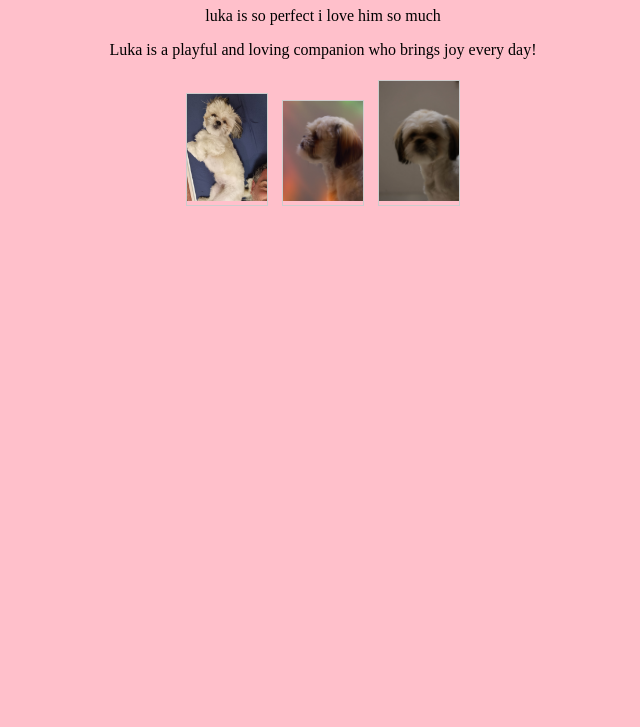
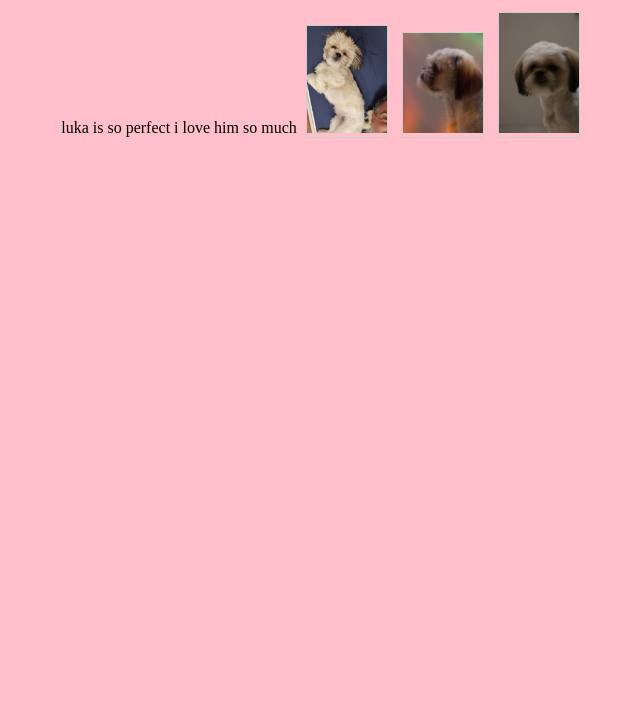
Before and after one commit to mixhal222/babydog, a plain HTML site: page myfirst.html in a window 1280 px wide. Shown: the part 73-800 px from the top of the page, without its empty margins (317-957 px from the left). Drawn offline with Linux system fonts and the light colour scheme.

Commit message:
Update myfirst.html

```diff
--- a/myfirst.html
+++ b/myfirst.html
@@ -11,7 +11,6 @@
 <body>
     <h1>my perfect dog</h1>
     luka is so perfect i love him so much
-    <p>Luka is a playful and loving companion who brings joy every day!</p>
 
 <div class="gallery">
     <a target="_blank" href="lukababy.jpg">
```
